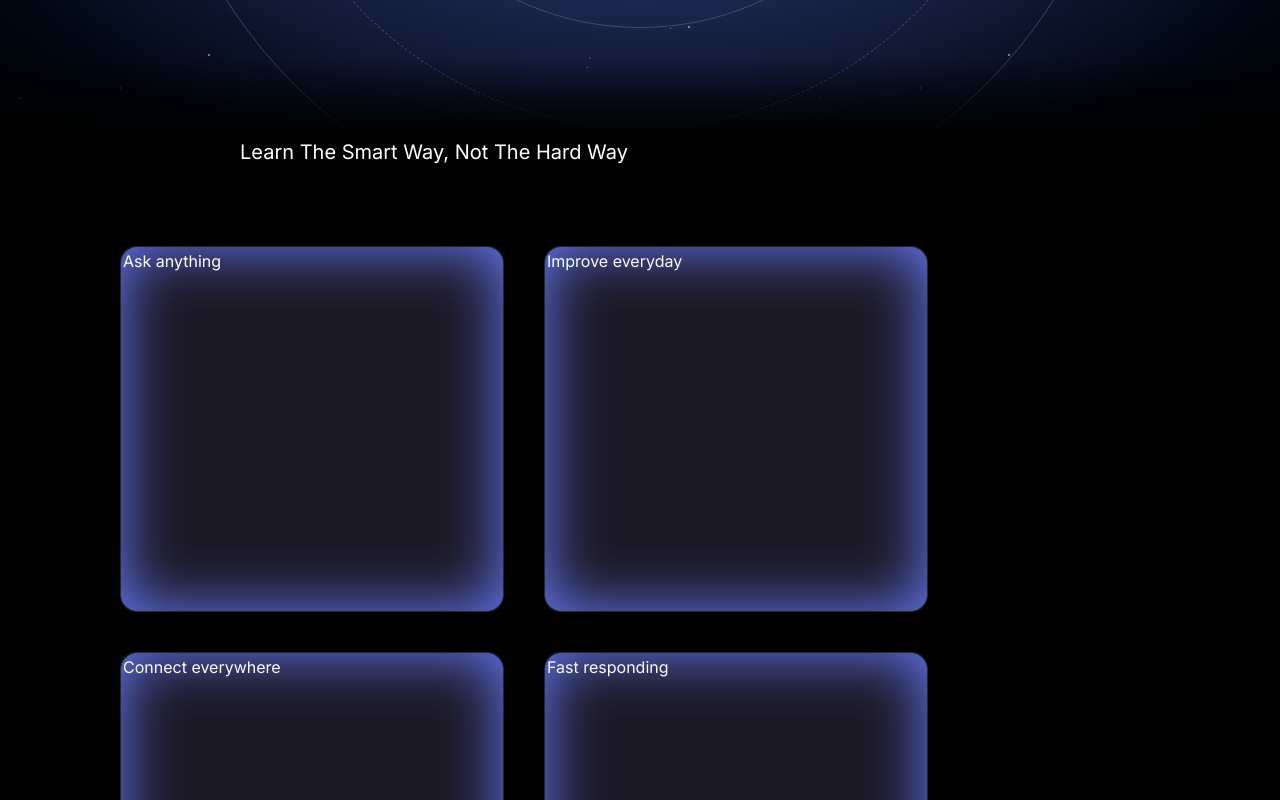
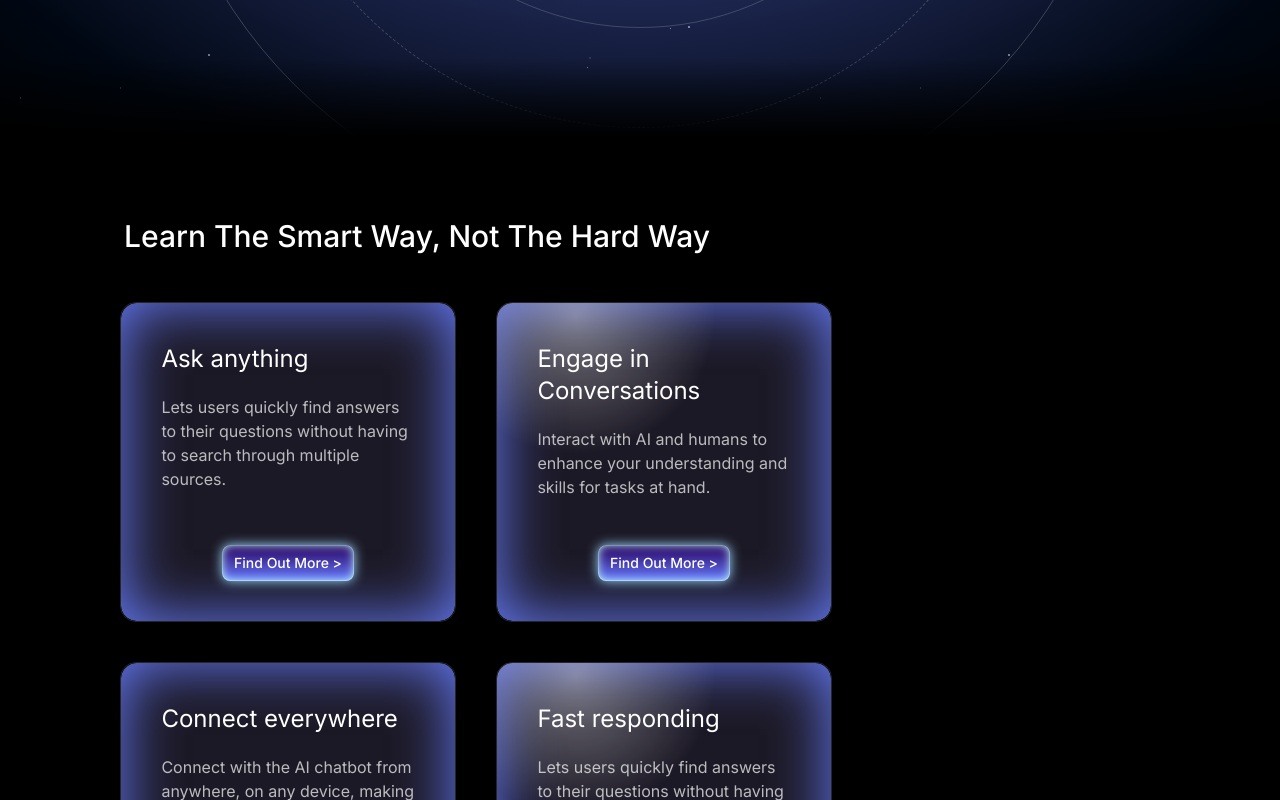
Before and after one commit to Vanshika-Dargan/htdib, a Next.js app: page / in a window 1280 px wide. Shown: the part 760-1560 px from the top of the page. Built offline with nearby package versions, Linux system fonts and the light colour scheme.

Commit message:
section two features completed

```diff
--- /dev/null
+++ b/src/components/GradientLight.tsx
@@ -0,0 +1,10 @@
+export const GradientLight = ({ className }: { className: string }) => {
+    return (
+      <div
+        className={`${className} absolute -z-1 -top-[8rem] w-72 h-[280px] rounded-[50%]`}
+        style={{
+          background: 'radial-gradient(circle at center, rgba(255, 255, 255, 0.4), transparent 70%)',
+        }}
+      />
+    );
+  };
--- a/src/components/Heading.tsx
+++ b/src/components/Heading.tsx
@@ -5,7 +5,7 @@ type HeadingProps = {
 
 export const Heading:React.FC<HeadingProps> = ({className,title})=>{
     return (
-        <div className={`${className} max-w-[50rem] mx-auto mb-12 lg:mb-20`}>
+        <div className={`${className} max-w-[50rem] mx-auto mb-10 lg:mb-12`}>
             {title && <h2>{title}</h2>}
         </div>
     )
--- a/src/constants/index.js
+++ b/src/constants/index.js
@@ -3,38 +3,34 @@ export const features = [
       id: "0",
       title: "Ask anything",
       text: "Lets users quickly find answers to their questions without having to search through multiple sources.",
-      backgroundUrl: "./src/assets/benefits/card-1.svg",
     },
     {
       id: "1",
-      title: "Improve everyday",
-      text: "The app uses natural language processing to understand user queries and provide accurate and relevant responses.",
-      backgroundUrl: "./src/assets/benefits/card-2.svg",
-      light: true,
+      title: "Engage in Conversations",
+      text: "Interact with AI and humans to enhance your understanding and skills for tasks at hand.",
+      light: 'left'
     },
     {
       id: "2",
       title: "Connect everywhere",
       text: "Connect with the AI chatbot from anywhere, on any device, making it more accessible and convenient.",
-      backgroundUrl: "./src/assets/benefits/card-3.svg",
+
     },
     {
       id: "3",
       title: "Fast responding",
       text: "Lets users quickly find answers to their questions without having to search through multiple sources.",
-      backgroundUrl: "./src/assets/benefits/card-4.svg",
-      light: true,
+       light: 'left'
     },
     {
       id: "4",
-      title: "Ask anything",
-      text: "Lets users quickly find answers to their questions without having to search through multiple sources.",
-      backgroundUrl: "./src/assets/benefits/card-5.svg",
+      title: "Download Compiled Resources",
+      text: "Easily download a collection of valuable resources to support your learning journey.",
+
     },
     {
       id: "5",
-      title: "Improve everyday",
-      text: "The app uses natural language processing to understand user queries and provide accurate and relevant responses.",
-      backgroundUrl: "./src/assets/benefits/card-6.svg",
+      title: "Help Each Other",
+      text: "Collaborate and share knowledge with others to enhance the learning experience for everyone.",
     },
   ];
--- a/src/sections/Features.tsx
+++ b/src/sections/Features.tsx
@@ -1,19 +1,33 @@
+import { Button } from "@/components/Button"
+import { GradientLight } from "@/components/GradientLight"
 import { Heading } from "@/components/Heading"
 import { features} from "@/constants/index.js"
 export const Features = () =>{
     return (
-       <div className="container">
-       <Heading className="text-xl" title="Learn The Smart Way, Not The Hard Way"/>
+       <div className="container mt-10 lg:mt-20">
+       <Heading className="text-3xl font-medium ml-1" title="Learn The Smart Way, Not The Hard Way"/>
        <div className="flex flex-wrap gap-10 mb-10">
         {features.map((feature)=>(
-            <div className="relative block p-0.5 w-96 h-[366px] border border-white/15 rounded-2xl" key={feature.id}>
+            <div className="relative block p-0.5 w-[21rem] h-[320px] border border-white/15 rounded-2xl overflow-hidden" key={feature.id}>
                 <div className="absolute inset-0 bg-[#47406066] backdrop-blur rounded-2xl">
               <div className="absolute inset-0 shadow-[inset_0_0_60px_#687EFF] rounded-2xl"></div>
                 </div>
-               <div className="relative">
-                <h5>{feature.title}</h5>
+               <div className="relative flex flex-col p-[2.4rem]">
+                <h5 className="text-2xl mb-5">{feature.title}</h5>
+                <p className=" text-white/70">{feature.text}</p>
+                {/* <div className="flex items-center mt-auto">
+                    Find Out More &gt;
+                </div> */}
+
                 </div>
-            </div>
+                <div className="absolute bottom-10 left-1/2 -translate-x-1/2">
+                <Button>Find Out More &gt;</Button>
+                </div>
+                {/* gradient light */}
+                {feature.light  && (
+ <GradientLight className={`${feature.light === 'left' ? 'right-1/3' : 'right-1/3'}`} />
+)}
+          </div>
         ))}
        </div>
         </div>
```
